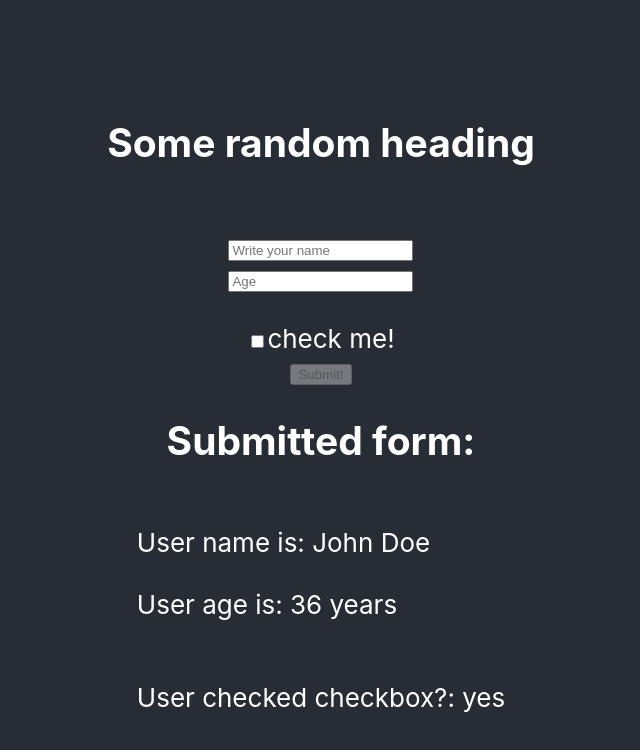
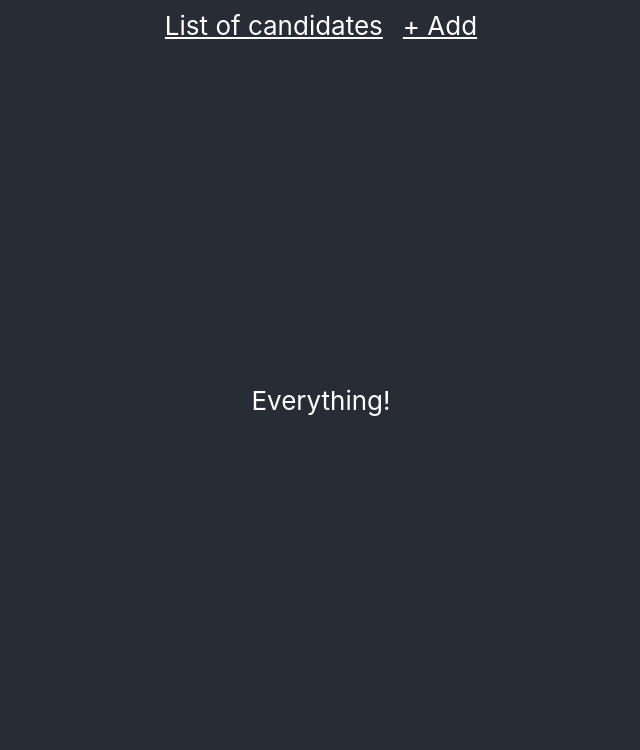
Before and after one commit to waclawlabuda/sfi-app, a React (Create React App) app: page / in a window 1280 px wide. Shown: the top 750 px of the page, without its empty margins (319-959 px from the left). Built offline with nearby package versions, Linux system fonts and the light colour scheme.

Commit message:
arek thingz

```diff
--- a/package.json
+++ b/package.json
@@ -14,6 +14,7 @@
     "npm": "^6.9.0",
     "react": "^16.8.4",
     "react-dom": "^16.8.4",
+    "react-router-dom": "^5.0.0",
     "react-scripts": "2.1.8",
     "typescript": "^3.3.3333"
   },
@@ -32,5 +33,8 @@
     "not dead",
     "not ie <= 11",
     "not op_mini all"
-  ]
+  ],
+  "devDependencies": {
+    "@types/react-router-dom": "^4.3.1"
+  }
 }
--- a/src/App.css
+++ b/src/App.css
@@ -25,3 +25,10 @@
 .form .error {
    color: red;
 }
+
+nav a {
+   color: #fff;
+   text-decoration: underline;
+   display: inline-block;
+   margin: 10px;
+}
--- a/src/App.tsx
+++ b/src/App.tsx
@@ -1,20 +1,13 @@
 import React, { Component } from 'react';
 import './App.css';
-import JestSample from './JestSample/JestSample';
-import EnzymeSample from './EnzymeSample/EnzymeSample';
-import TestComponent from './EnzymeSample/Challenge/TestComponent';
+import Page from './Page/Page';
 
 class App extends Component {
   render() {
     return (
       <div className="App">
         <header className="App-header">
-          <EnzymeSample onSubmit={() => console.log('submitted!')} />
-          <TestComponent
-            name={'John Doe'}
-            age={'36'}
-            checked={true}
-          />
+          <Page />
         </header>
       </div>
     );
--- /dev/null
+++ b/src/Page/Page.tsx
@@ -0,0 +1,42 @@
+import React from 'react';
+import EnzymeSample from '../EnzymeSample/EnzymeSample';
+import TestComponent from '../EnzymeSample/Challenge/TestComponent';
+import { BrowserRouter, Route, Link } from 'react-router-dom';
+
+interface PageProps {
+
+}
+
+interface PageState {
+
+}
+
+class Page extends React.Component<PageProps, PageState> {
+    render() {
+        return <>
+            <BrowserRouter>
+                <nav style={{ position: 'fixed', top: 0, width: '100%' }}>
+                    <Link to={'/'}>List of candidates</Link>
+                    <Link to={'/add'}>+ Add</Link>
+                </nav>
+                <Route path={'/add'} render={({ match }) => (
+                    <EnzymeSample onSubmit={() => console.log('submitted!')} />
+                )}
+                />
+                <Route path={'/single/:id'} render={({ match }) => (
+                    <TestComponent
+                        name={'John Doe'}
+                        age={'36'}
+                        checked={true}
+                    />
+                )} />
+                <Route path={'/'} exact={true} render={({ match }) => (
+                    'Everything!'
+                )}
+                />
+            </BrowserRouter>
+        </>;
+    }
+}
+
+export default Page;
```
Also changed, not shown: 1 other file (tests, documents, lock files or other folders). Lines whose indentation alone changed are shown as unchanged.
